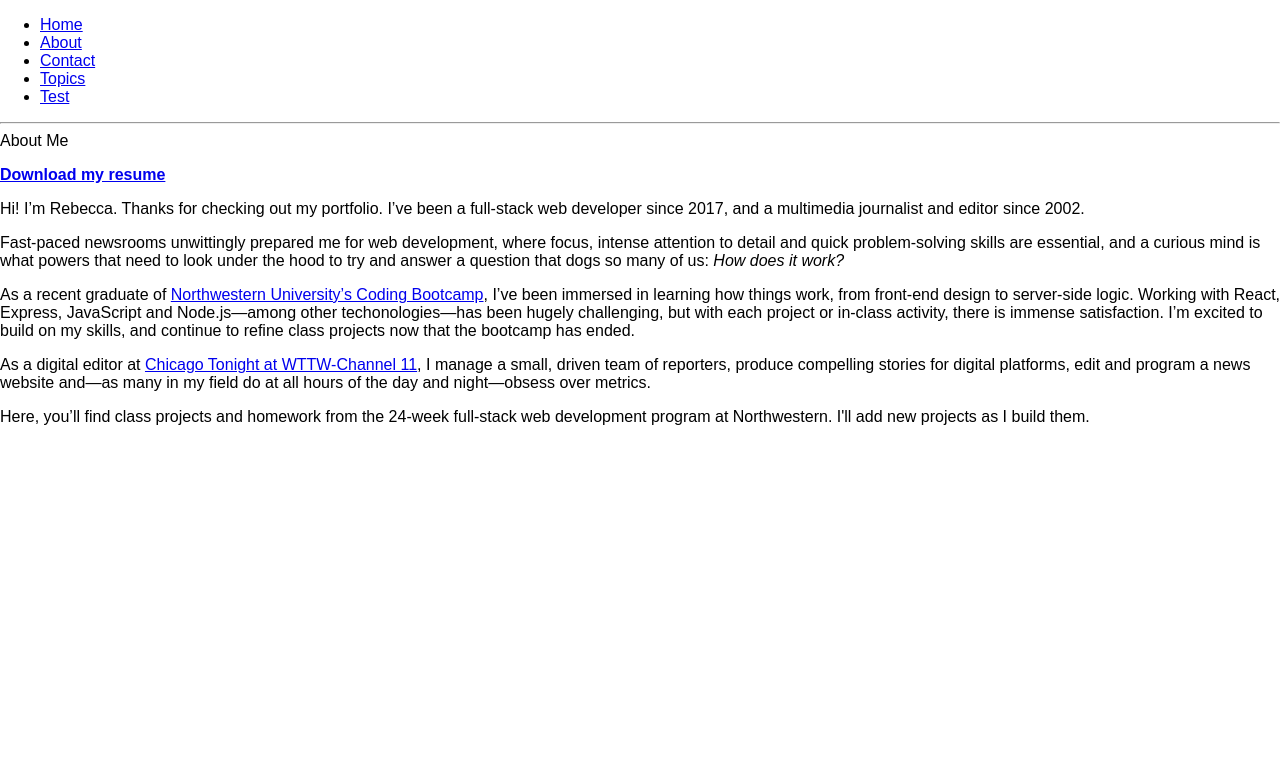
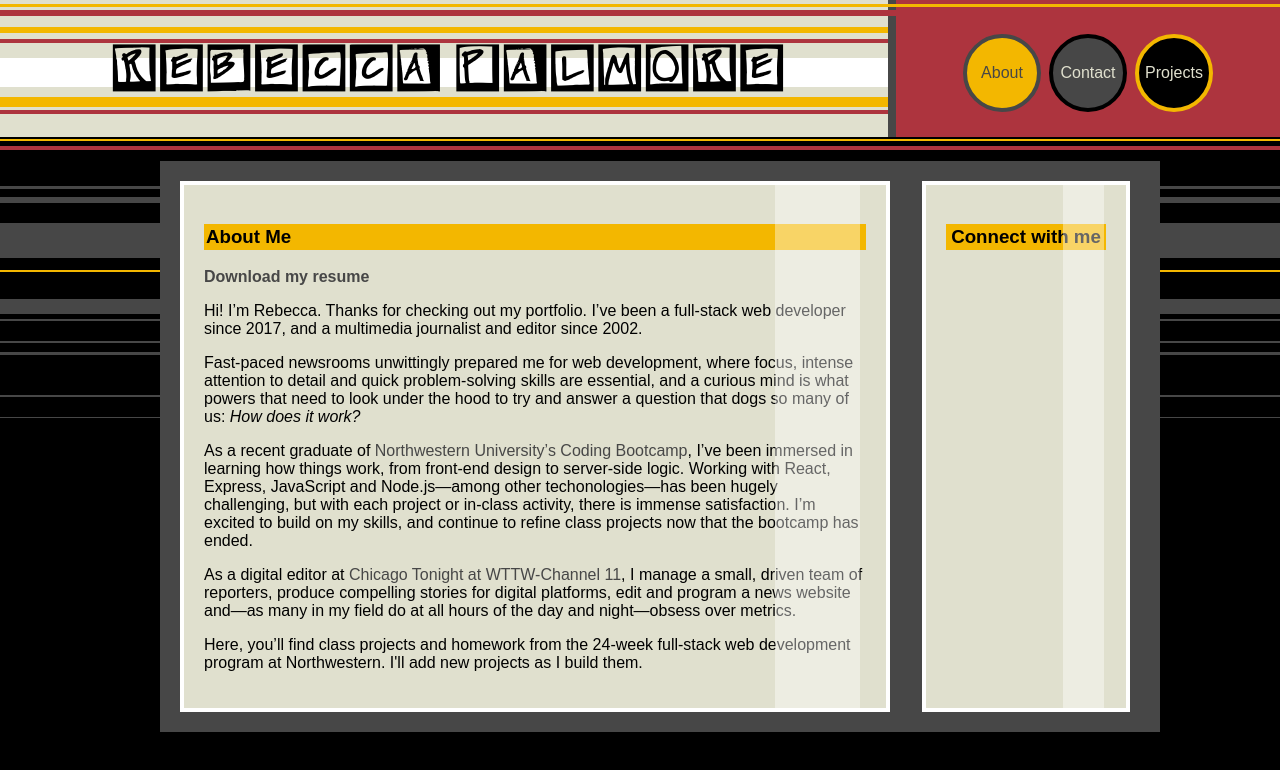
Before and after one commit to rpalmore/portfolio, a React app in the folder client/: page /about in a window 1280 px wide. Built offline with nearby package versions, Linux system fonts and the light colour scheme.

Commit message:
added styles, font, color palette

```diff
--- /dev/null
+++ b/client/src/components/About.css
@@ -0,0 +1,108 @@
+.container {
+	background-color: #000000;
+	padding-bottom: 40px;
+}
+
+.mainContent {
+	width: 75%;
+	position: relative;
+	top: 24px;
+	/*bottom: 0;*/
+	/*margin-top: 20px;*/
+	margin-left: 12.5%;
+	background-color: #474747;
+	/*border: 4px solid #f3b700;*/
+	/*border: 4px solid #ffffff;*/
+	padding: 20px;
+/*	padding-left: 20px;
+	padding-right: 20px;*/
+	z-index: 1;
+}
+
+.one1, .two2, .three3, .four4, .five5 {
+  position: relative;
+}
+
+.one1 {
+  border-top: 3px solid #474747;
+  border-bottom: 6px solid #474747;
+  height: 8px;
+  top: -522px;
+ /* z-index: 1;*/
+}
+
+.two2 {
+  border-top: 35px solid #474747;
+  border-bottom: 2px solid #f3b700;
+  height: 12px;
+  top: -502px;
+ /* z-index: 1;*/
+}
+
+.three3 {
+  border-top: 15px solid #474747;
+  border-bottom: 2px solid #474747;
+  height: 5px;
+  top: -475px;
+ /* z-index: 1;*/
+}
+
+.four4 {
+  border-top: 2px solid #474747;
+  border-bottom: 3px solid #474747;
+  height: 9px;
+  top: -455px;
+ /* z-index: 1;*/
+}
+
+.five5 {
+  border-top: 2px solid #474747;
+  border-bottom: 1px solid #474747;
+  height: 20px;
+  top: -415px;
+ /* z-index: 1;*/
+}
+
+.bio {
+	width: 69%;
+	background-color: #e0e0ce;
+	padding: 20px;
+	border: 4px solid #ffffff;
+}
+
+.accentDivBio {
+	width: 8.5%;
+	height: 92.5%;
+	position: absolute;
+	top: 20px;
+	right: 30%;
+	background-color: #ffffff;
+	opacity: 0.4;
+}
+
+.social {
+	position: absolute;
+	width: 16%;
+	top: 20px;
+	right: 3%;
+	background-color: #e0e0ce;
+	height: 84.5%;
+	border: 4px solid #ffffff;
+	text-align: center;
+	padding: 20px;
+}
+
+.accentDivSocial {
+	width: 20.5%;
+	height: 100%;
+	position: absolute;
+	top: 0px;
+	right: 11%;
+	background-color: #ffffff;
+	opacity: 0.4;
+}
+
+.markerHighlight {
+	background-color: #f3b700;
+	padding: 2px;
+}
--- a/client/src/components/About.js
+++ b/client/src/components/About.js
@@ -1,10 +1,15 @@
 import React, { Component } from 'react';
+import './About.css';
 
 class About extends Component {
   render() {
     return (
-      <div>
-	    <div>About Me</div>
+      <div className="container">
+	    <div className="mainContent">
+	     <div className="bio">
+	      <div className="accentDivBio">
+	      </div>
+	      <h3 className="markerHighlight">About Me</h3>
 	      <p><b><a href="/RebeccaPalmore_Resume.pdf" download>Download my resume</a></b></p>
 	      <p>Hi! I’m Rebecca. Thanks for checking out my portfolio. I’ve been a full-stack web developer since 2017, and a multimedia journalist and editor since 2002.</p>
 
@@ -15,6 +20,24 @@ class About extends Component {
 	      <p>As a digital editor at <a href="http://wttw.com/chicagotonight" target="_blank" rel="noopener noreferrer">Chicago Tonight at WTTW-Channel 11</a>, I manage a small, driven team of reporters, produce compelling stories for digital platforms, edit and program a news website and&mdash;as many in my field do at all hours of the day and night&mdash;obsess over metrics.</p>
 
 	      <p>Here, you’ll find class projects and homework from the 24-week full-stack web development program at Northwestern. I'll add new projects as I build them.</p>
+	     </div>
+	     <div className="social">
+	     <div className="accentDivSocial">
+	      </div>
+	      <h3 className="markerHighlight">Connect with me</h3>
+	     </div>
+	    </div>
+	           <div className="one1">
+       </div>
+
+       <div className="two2">
+       </div>
+       <div className="three3">
+       </div>
+       <div className="four4">
+       </div>
+       <div className="five5">
+       </div>
     </div>
     );
   }
--- a/client/src/containers/App.css
+++ b/client/src/containers/App.css
@@ -1,17 +1,32 @@
 .App {
   text-align: center;
 }
+
+.app {
+  background-color: #ad343e;
+}
+
+a:link {
+    text-decoration: none;
+}
+
+a {
+  color: #474747;
+}
+
 
 .App-logo {
   animation: App-logo-spin infinite 20s linear;
   height: 80px;
 }
 
-.App-header {
-  background-color: #222;
-  height: 150px;
-  padding: 20px;
-  color: white;
+.app-header {
+  background-color: #f3b700;
+  background-color: #474747;
+  background-color: #e0e0ce;
+  height: 107px;
+  padding-top: 30px;
+/*  border-bottom: 2px solid #ad343e;*/
 }
 
 .App-title {
@@ -26,3 +41,108 @@
   from { transform: rotate(0deg); }
   to { transform: rotate(360deg); }
 }
+
+@font-face {
+    font-family: 'Myfont-Regular';
+    src: url("RebeccaFont.ttf") format("opentype");
+}
+
+.nameDiv {
+  text-align: center;
+  line-height: 21px;
+  width: 70%;
+  background-color: #ffffff;
+}
+
+.rebeccaFont {
+  font-size: 47px;
+  font-family: 'Myfont-Regular';
+  color: #e0e0ce;
+  color: #474747;
+  color: #000000;
+  text-decoration: none;
+  z-index: 1;
+}
+
+.one, .two, .three, .four, .five {
+  position: relative;
+}
+
+.one {
+  border-top: 3px solid #f3b700;
+  border-bottom: 6px solid #ad343e;
+  height: 3%;
+  top: -26px;
+  z-index: 1;
+}
+
+.two {
+  border-top: 6px solid #f3b700;
+  border-bottom: 4px solid #ad343e;
+  height: 5%;
+  top: -15px;
+}
+
+.three {
+  border-top: 10px solid #f3b700;
+  border-bottom: 4px solid #ad343e;
+  height: 3%;
+  bottom: -10px;
+}
+
+.four {
+  border-top: 2px solid #f3b700;
+  border-bottom: 4px solid #ad343e;
+  height: 5%;
+  bottom: -35px;
+  z-index: 1;
+}
+
+
+.five {
+  border-top: 2px solid #ad343e;
+  border-bottom: 4px solid #ad343e;
+  height: 3%;
+  bottom: -25px;
+  /*z-index: 1;*/
+}
+
+.links {
+ text-align: center;
+ width: 30%;
+ height: 107px;
+ position: absolute;
+ top: 0px;
+ right: 0px;
+ color: #474747;
+ color: #e0e0ce;
+ background-color: #ad343e;
+ padding-top: 30px;
+ border-left: 8px solid #474747;
+}
+
+.about, .contact, .projects {
+  width: 70px;
+  height: 70px;
+  border-radius: 50%;
+  display: inline-block;
+  margin: 4px;
+  line-height: 70px;
+  color: #e0e0ce;
+}
+
+.contact {
+  background-color: #474747;
+  border: 4px solid #000000;
+}
+
+.about {
+  color: #474747;
+  background-color: #f3b700;
+  border: 4px solid #474747;
+}
+
+.projects {
+  background-color: #000000;
+  border: 4px solid #f3b700;
+}
--- a/client/src/containers/App.js
+++ b/client/src/containers/App.js
@@ -6,19 +6,19 @@ import {
 } from 'react-router-dom'
 import About from '../components/About.js';
 import Contact from './Contact.js';
-
+import './App.css';
 
 const Home = () => (
-  <div>
-    <h2>Home</h2>
+  <div className="rebeccaFont">
+   <p>rebecca palmore</p>
   </div>
 )
 
-const Test= () => (
-  <div>
-    <h2>Test</h2>
-  </div>
-)
+// const Test= () => (
+//   <div>
+//     <h2>Test</h2>
+//   </div>
+// )
 
 // This also works:
 ///////////////////
@@ -36,9 +36,9 @@ const Topic = ({ match }) => (
   </div>
 )
 
-const Topics = ({ match }) => (
+const Projects = ({ match }) => (
   <div>
-    <h2>Topics</h2>
+    <h2>Projects</h2>
     <ul>
       <li>
         <Link to={`${match.url}/rendering`}>
@@ -64,28 +64,38 @@ const Topics = ({ match }) => (
   </div>
 )
 
-const BasicExample = () => (
+const myRoutes = () => (
   <Router>
     <div>
-      <ul>
-        <li><Link to="/">Home</Link></li>
-        <li><Link to="/about">About</Link></li>
-        <li><Link to="/contact">Contact</Link></li>
-        <li><Link to="/topics">Topics</Link></li>
-        <li><Link to="/sendemail">Test</Link></li>
-      </ul>
-
-      <hr/>
+     <div className="app">
+      <header className="app-header">
+       <div className="one">
+       </div>
+       <div className="two">
+       </div>
+        <div className="nameDiv">
+         <Link className="rebeccaFont" to="/">rebecca palmore</Link>
+        </div>
+        <div className="three">
+       </div>
+       <div className="four">
+       </div>
+        <div className="links">
+          <Link className="about" to="/about">About</Link>
+          <Link className="contact" to="/contact">Contact</Link>
+          <Link className="projects" to="/projects">Projects</Link>
+        </div>
+      </header>
+     </div>
 
       <Route exact path="/" component={Home}/>
       <Route path="/about" component={About}/>
       <Route path="/contact" component={Contact}/>
-      <Route path="/topics" component={Topics}/>
-      <Route path="/sendemail" component={Test}/>
+      <Route path="/projects" component={Projects}/>
     </div>
   </Router>
 )
-export default BasicExample
+export default myRoutes;
 
 
 // import React, { Component } from 'react';
--- a/client/src/containers/Contact.js
+++ b/client/src/containers/Contact.js
@@ -22,27 +22,17 @@ class Contact extends Component {
   handleSubmit(event) {
     event.preventDefault();
     helpers.postSendEmail(this.state.name, this.state.email, this.state.message);
-
    }
 
   render() {
     return (
       <div>
         <form onSubmit={this.handleSubmit}>
-                <div>
-                  <div>
-                    <div>
-                    <input id="name" type="name" value={this.state.name} onChange={this.handleChange} placeholder="Your name" className="validate" />
-                    <input id="email" type="email" value={this.state.email} onChange={this.handleChange} placeholder="Your email" className="validate" />
-                    <input id="message" type="message" value={this.state.message} onChange={this.handleChange} placeholder="Your message" className="validate" />
-                    </div>
-                  </div>
-                </div>
-                <center>
+          <input id="name" type="name" value={this.state.name} onChange={this.handleChange} placeholder="Your name" className="validate" required />
+          <input id="email" type="email" value={this.state.email} onChange={this.handleChange} placeholder="Your email" className="validate" required />
+          <input id="message" type="message" value={this.state.message} onChange={this.handleChange} placeholder="Your message" className="validate" required />
           <button type="submit">Submit</button>
-                </center>
         </form>
-
       </div>
     );
   }
```
Also changed, not shown: client/src/containers/RebeccaFont.otf (added), client/src/containers/RebeccaFont.ttf (added), 1 other file. Lines whose indentation alone changed are shown as unchanged.
